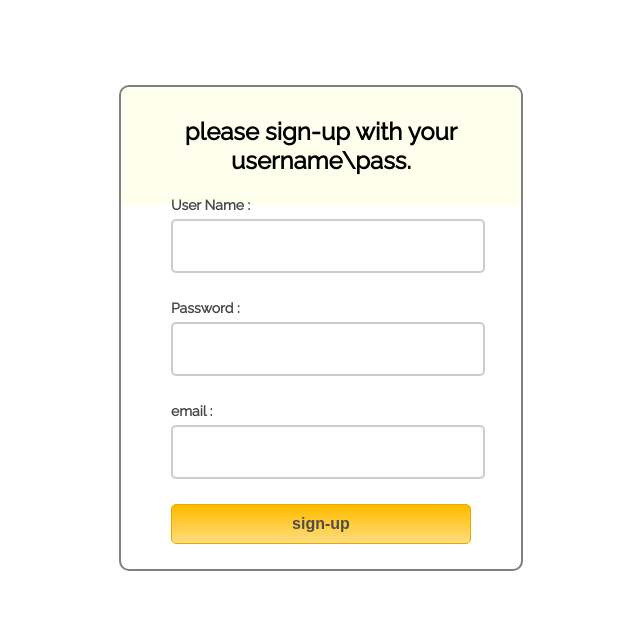
After one commit to yochayt7/PhpProject, a PHP site: page /login/signingup.html in a window 1280 px wide. The commit adds this page. Shown: the top 644 px of the page, without its empty margins (71-711 px from the left). Run offline with PHP 8.4, Linux system fonts and the light colour scheme.

Commit message:
added login\logout\signup framework, added connect file for easier access to server, for your server, change the login details

```diff
--- /dev/null
+++ b/development files for learning stuff/javascriptshit.php
@@ -0,0 +1,2 @@
+file = fopen("c:\htdocs:\bla.html");
+stringy = makestring
--- /dev/null
+++ b/login/signingup.html
@@ -0,0 +1,25 @@
+<!DOCTYPE html>
+<html lang="en">
+<head>
+    <meta charset="UTF-8">
+    <title>sign-up</title>
+    <link rel="stylesheet" href="signup_style.css"/>
+    <script src="signup_js.js"></script>
+</head>
+<body>
+<div class="container">
+    <div class="main">
+        <h2>please sign-up with your username\pass.</h2>
+        <form id="form_id" method="post" name="myform">
+            <label>User Name :</label>
+            <input type="text" name="username" id="username"/>
+            <label>Password :</label>
+            <input type="password" name="password" id="password"/>
+            <label>email :</label>
+            <input type="text" name="email" id="email"/>
+            <input type="button" value="sign-up" id="submit" onclick="signup()"/>
+        </form>
+    </div>
+</div>
+</body>
+</html>
--- /dev/null
+++ b/login/signup_js.js
@@ -0,0 +1,30 @@
+/**
+ * Created by Yochay on 06-Apr-17.
+ */
+
+//signup function html calls to it
+function signup(){
+    var username = document.getElementById("username").value;
+    var password = document.getElementById("password").value;
+    var email = document.getElementById("email").value;
+    alert("im here!!!");
+    var httpreq = new XMLHttpRequest();
+    var response;
+    var json_response;
+    var bool;
+    httpreq.open('POST','http://localhost/firstproject/login/signup.php', true);
+    httpreq.setRequestHeader('Content-type', 'application/x-www-form-urlencoded');
+    var sentData = "username=" +username + "&password=" + password + "&email=" +email;
+    httpreq.onload = function () {
+        response = httpreq.responseText;
+        json_response = JSON.parse(response);
+        bool = json_response['signedup'];
+        if(bool == 'true'){
+            alert("signed up successfully");
+        }
+        else{
+            alert("error");
+        }
+    };
+    httpreq.send(sentData);
+}
--- /dev/null
+++ b/login/signup_style.css
@@ -0,0 +1,105 @@
+/* Below line is used for online Google font */
+@import url(http://fonts.googleapis.com/css?family=Raleway);
+h2{
+    background-color: #FEFFED;
+    padding: 30px 35px;
+    margin: -10px -50px;
+    text-align:center;
+    border-radius: 10px 10px 0 0;
+}
+hr{
+    margin: 10px -50px;
+    border: 0;
+    border-top: 1px solid #ccc;
+    margin-bottom: 40px;
+}
+div.container{
+    width: 900px;
+    height: 610px;
+    margin:35px auto;
+    font-family: 'Raleway', sans-serif;
+}
+div.main{
+    width: 300px;
+    padding: 10px 50px 25px;
+    border: 2px solid gray;
+    border-radius: 10px;
+    font-family: raleway;
+    float:left;
+    margin-top:50px;
+}
+input[type=text],input[type=password]{
+    width: 100%;
+    height: 40px;
+    padding: 5px;
+    margin-bottom: 25px;
+    margin-top: 5px;
+    border: 2px solid #ccc;
+    color: #4f4f4f;
+    font-size: 16px;
+    border-radius: 5px;
+}
+label{
+    color: #464646;
+    text-shadow: 0 1px 0 #fff;
+    font-size: 14px;
+    font-weight: bold;
+}
+center{
+    font-size:32px;
+}
+.note{
+    color:red;
+}
+.valid{
+    color:green;
+}
+.back{
+    text-decoration: none;
+    border: 1px solid rgb(0, 143, 255);
+    background-color: rgb(0, 214, 255);
+    padding: 3px 20px;
+    border-radius: 2px;
+    color: black;
+}
+input[type=button]{
+    font-size: 16px;
+    background: linear-gradient(#ffbc00 5%, #ffdd7f 100%);
+    border: 1px solid #e5a900;
+    color: #4E4D4B;
+    font-weight: bold;
+    cursor: pointer;
+    width: 100%;
+    border-radius: 5px;
+    padding: 10px 0;
+    outline:none;
+}
+input[type=button]:hover{
+    background: linear-gradient(#ffdd7f 5%, #ffbc00 100%);
+}
+input[type=email]{
+    font-size: 16px;
+    background: linear-gradient(#ffbc00 5%, #ffdd7f 100%);
+    border: 1px solid #e5a900;
+    color: #4E4D4B;
+    font-weight: bold;
+    cursor: pointer;
+    width: 100%;
+    border-radius: 5px;
+    padding: 10px 0;
+    outline:none;
+}
+input[type=email]:hover{
+    background: linear-gradient(#ffdd7f 5%, #ffbc00 100%);
+}
+input[type=email],input[type=email]{
+    width: 100%;
+    height: 40px;
+    padding: 5px;
+    margin-bottom: 25px;
+    margin-top: 5px;
+    border: 2px solid #ccc;
+    color: #4f4f4f;
+    font-size: 16px;
+    border-radius: 5px;
+}
--- a/weather backend/form.html
+++ b/weather_backend/weather_widgetgui_for_debugging!!.html
@@ -3,7 +3,7 @@
 <head>
     <meta charset="UTF-8">
     <title>blabla </title><br />
-    <form action="index.php" method="post">
+    <form action="weather_widget_backside.php" method="post">
         Country: <input type="text" name="country" ><br>
         City: <input type="text" name="city"><br>
         <input type="submit" value="Submit">
```
Also changed, not shown: connect.inc.php (added, +17 -0 lines), development files for learning stuff/getting info from db.php (added, +20 -0 lines), index.php (added, +24 -0 lines), login/login.php (added, +33 -0 lines), login/login_js.js (added, +39 -0 lines), login/login_style.css (added, +120 -0 lines), login/logout.php (added, +33 -0 lines), login/signup.php (added, +29 -0 lines), weather_backend/weather_widget_backside.php (renamed from weather backend/index.php, +13 -7 lines), development files for learning stuff/index1.php (renamed from weather backend/index1.php).
